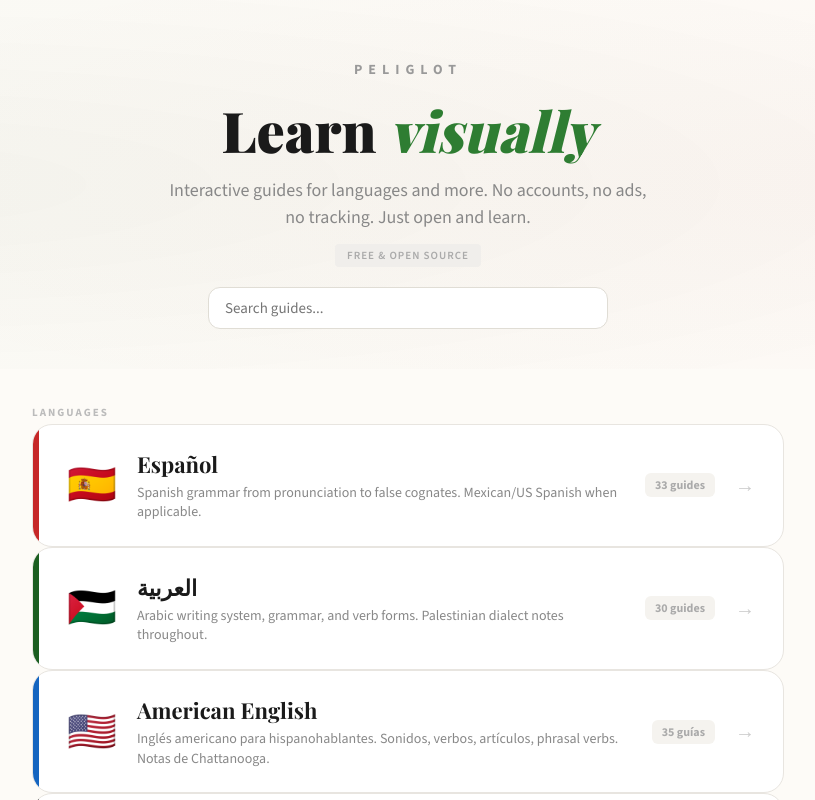
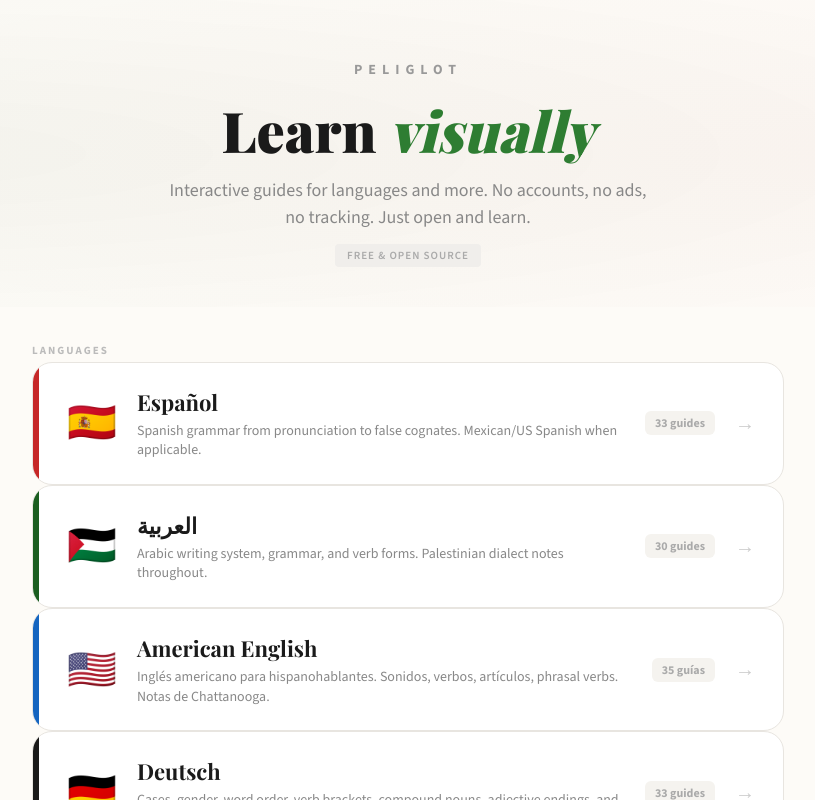
Before and after one commit to peligwen/peliglot, a React (Vite) app: page / in a window 1280 px wide. Shown: the top 800 px of the page, without its empty margins (232-1047 px from the left). Built offline with nearby package versions, Linux system fonts and the light colour scheme; a web font is replaced by a local one.

Commit message:
Remove search bar from landing page
https://claude.ai/code/session_01HQhRJQvwHeDYCziNABXkmo

```diff
--- a/src/LandingPage.jsx
+++ b/src/LandingPage.jsx
@@ -34,28 +34,6 @@ export function LandingPage() {
           No accounts, no ads, no tracking. Just open and learn.
         </p>
         <span className="tag">Free & Open Source</span>
-        <div style={{ marginTop: 20, maxWidth: 400, marginLeft: 'auto', marginRight: 'auto' }}>
-          <input
-            type="search" id="guide-search" placeholder="Search guides..."
-            aria-label="Search guides"
-            className="search-input"
-            onChange={(e) => {
-              const q = e.target.value.toLowerCase().trim();
-              document.querySelectorAll('.guide-card').forEach(card => {
-                card.style.display = card.textContent.toLowerCase().includes(q) || q === '' ? '' : 'none';
-              });
-              document.querySelectorAll('.section-label').forEach(label => {
-                let next = label.nextElementSibling;
-                let hasVisible = false;
-                while (next && !next.classList.contains('section-label')) {
-                  if (next.classList.contains('guide-card') && next.style.display !== 'none') hasVisible = true;
-                  next = next.nextElementSibling;
-                }
-                label.style.display = hasVisible || q === '' ? '' : 'none';
-              });
-            }}
-          />
-        </div>
       </header>
 
       <main id="guides" role="main" className="guides">
--- a/src/styles/landing.css
+++ b/src/styles/landing.css
@@ -42,12 +42,6 @@ h1 em { font-style: italic; color: #2E7D32; }
 .footer a { color: #999; text-decoration: none; }
 .footer a:hover { text-decoration: underline; }
 
-.search-input {
-  width: 100%; padding: 10px 16px; font-size: 15px; font-family: inherit;
-  border: 1.5px solid #e0ddd5; border-radius: 12px; background: #fff;
-  color: #1a1a1a; outline: none; transition: border-color 0.2s;
-}
-.search-input:focus { border-color: #2E7D32; }
 
 *:focus-visible { outline: 2px solid #2E7D32; outline-offset: 2px; border-radius: 4px; }
 
@@ -59,7 +53,6 @@ h1 em { font-style: italic; color: #2E7D32; }
   h1 { color: #e0e0e0 !important; }
   .tag { background: #333; color: #aaa; }
   .section-label { color: #888; }
-  .search-input { background: #2a2a2a; border-color: #3a3a3a; color: #e0e0e0; }
 }
 
 @media (max-width: 480px) {
```
